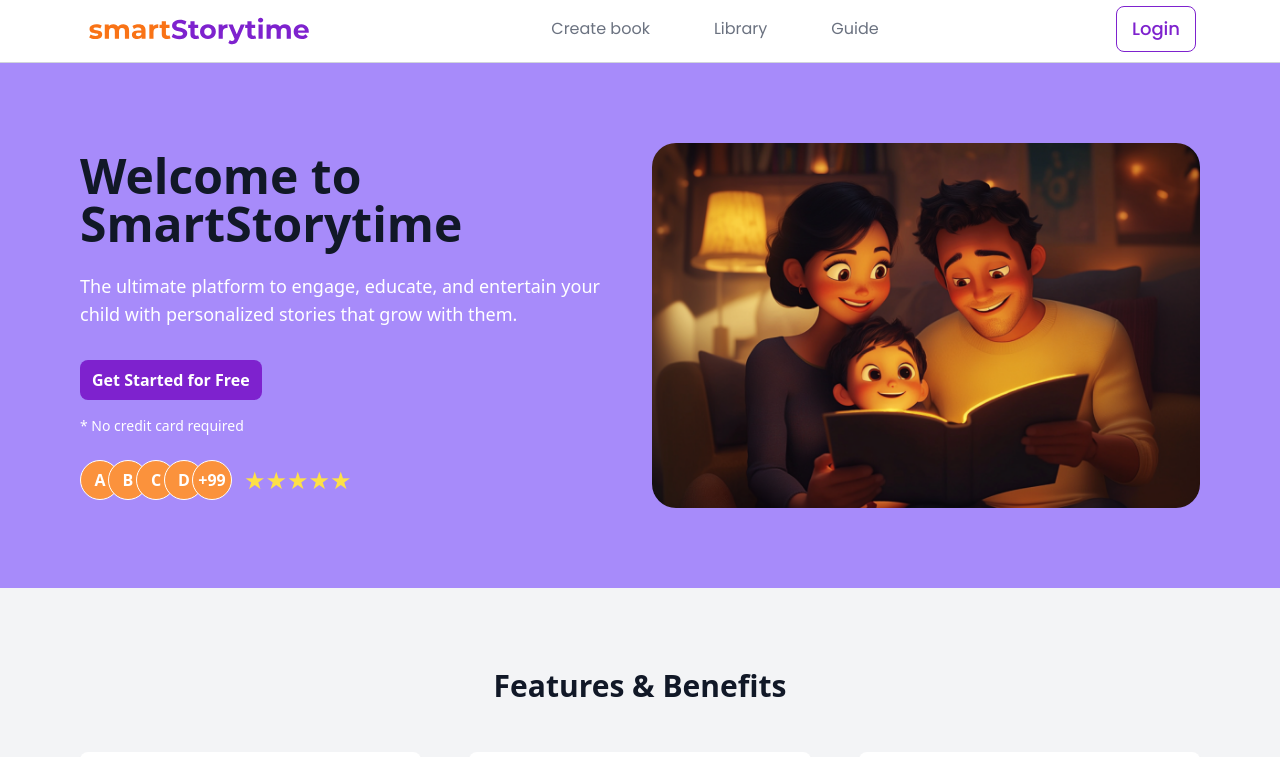
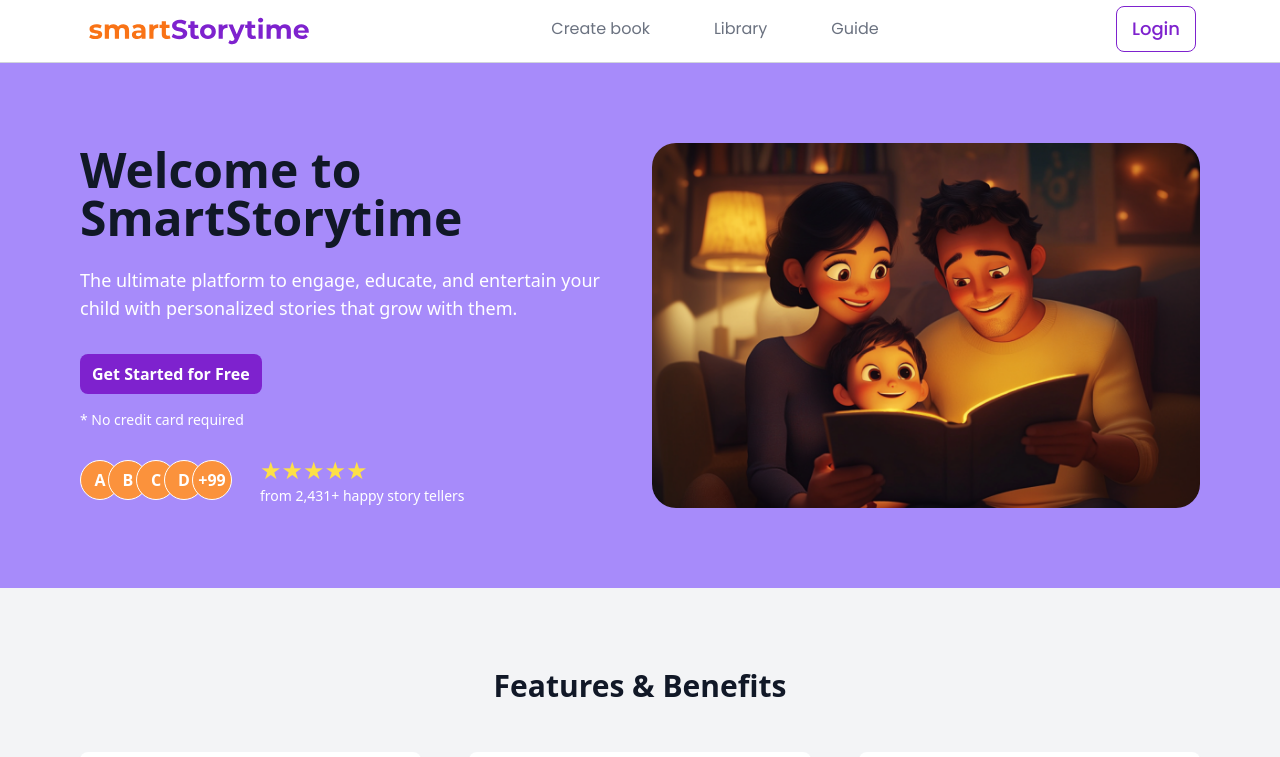
Before and after one commit to Joshua-D-Gordon/home-assignment-nextjs-supabase-auth-master, a Next.js app: page / in a window 1280 px wide. Shown: the top 757 px of the page. Built offline with nearby package versions, Linux system fonts and the light colour scheme; no server answers.

Commit message:
modified:   app/page.js

```diff
--- a/app/page.js
+++ b/app/page.js
@@ -50,6 +50,7 @@ export default function Home() {
                   </div>
                 </div>
 
+                <div className='flex flex-col items-start justify-center'>
                   {/* 5-Star Reviews */}
                   <div className="flex items-center ml-4">
                     <span className="text-yellow-300 text-2xl">★</span>
@@ -57,6 +58,8 @@ export default function Home() {
                     <span className="text-yellow-300 text-2xl">★</span>
                     <span className="text-yellow-300 text-2xl">★</span>
                     <span className="text-yellow-300 text-2xl">★</span>
+                  </div>
+                  <p className='ml-4 text-sm'>from 2,431+ happy story tellers</p>
                 </div>
               </div>
             </div>
```
Lines whose indentation alone changed are shown as unchanged.
